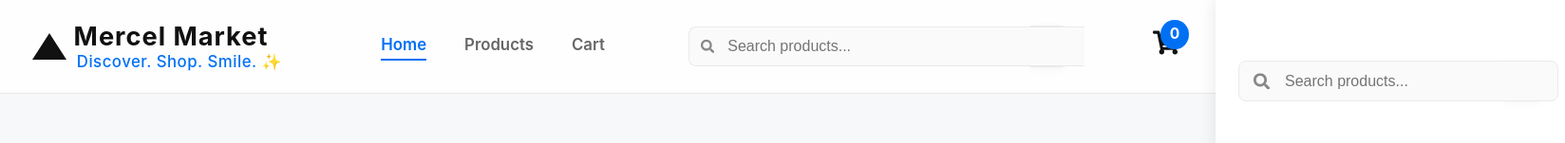
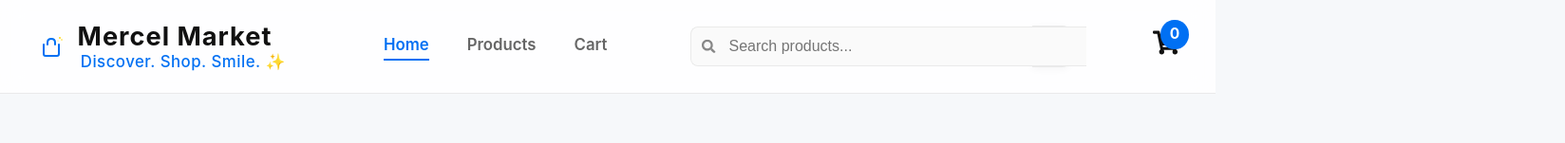
Before and after one commit to bugracinbat/amazon-clone, a React (Vite) app: page / in a window 1280 px wide. Shown: the top 151 px of the page at 95% size, 1648 px wide, since content can reach past the window. Built offline with nearby package versions, Linux system fonts and the light colour scheme.

Commit message:
Add Mercel icon and update favicon in index.html; enhance header with MercelIcon component

```diff
--- a/index.html
+++ b/index.html
@@ -2,9 +2,10 @@
 <html lang="en">
   <head>
     <meta charset="UTF-8" />
-    <link rel="icon" type="image/x-icon" href="/favicon.ico" />
+    <link rel="icon" type="image/svg+xml" href="/mercel-icon.svg" />
+    <link rel="alternate icon" href="/favicon.ico" />
     <meta name="viewport" content="width=device-width, initial-scale=1.0" />
-    <title>Mercel – The Modern Marketplace</title>
+    <title>Mercel Market – Discover. Shop. Smile. ✨</title>
   </head>
   <body>
     <div id="root"></div>
--- a/src/components/Header.jsx
+++ b/src/components/Header.jsx
@@ -12,6 +12,7 @@ import { useSearch } from "./SearchContext";
 import { Link, useLocation } from "react-router-dom";
 import { useEffect, useState, useRef } from "react";
 import CartPopup from "./CartPopup";
+import MercelIcon from "./MercelIcon";
 
 const HeaderContainer = styled.header`
   display: flex;
@@ -37,24 +38,6 @@ const LogoWrap = styled(Link)`
   align-items: center;
   gap: 0.7rem;
   text-decoration: none;
-`;
-
-const Triangle = styled.div`
-  width: 28px;
-  height: 28px;
-  background: none;
-  display: flex;
-  align-items: center;
-  justify-content: center;
-  &::before {
-    content: "";
-    display: block;
-    width: 0;
-    height: 0;
-    border-left: 18px solid transparent;
-    border-right: 18px solid transparent;
-    border-bottom: 28px solid #111;
-  }
 `;
 
 const LogoText = styled.span`
@@ -390,6 +373,9 @@ const MobileMenu = styled.div`
   padding: 2.5rem 1.5rem 1.5rem 1.5rem;
   transform: translateX(${({ open }) => (open ? "0" : "100%")});
   transition: transform 0.3s cubic-bezier(0.4, 0, 0.2, 1);
+  @media (min-width: 769px) {
+    display: none;
+  }
 `;
 
 const MobileNav = styled.nav`
@@ -532,7 +518,7 @@ function Header() {
   return (
     <HeaderContainer $scrolled={scrolled}>
       <LogoWrap to="/">
-        <Triangle />
+        <MercelIcon />
         <div
           style={{
             display: "flex",
--- /dev/null
+++ b/src/components/MercelIcon.jsx
@@ -0,0 +1,47 @@
+import styled from "styled-components";
+
+const IconWrapper = styled.div`
+  width: 32px;
+  height: 32px;
+  display: flex;
+  align-items: center;
+  justify-content: center;
+`;
+
+const StyledSvg = styled.svg`
+  width: 100%;
+  height: 100%;
+`;
+
+function MercelIcon() {
+  return (
+    <IconWrapper>
+      <StyledSvg viewBox="0 0 32 32" xmlns="http://www.w3.org/2000/svg">
+        {/* Shopping bag */}
+        <path
+          d="M8 14 L8 24 Q8 26 10 26 L22 26 Q24 26 24 24 L24 14"
+          fill="none"
+          stroke="#0070f3"
+          strokeWidth="2"
+          strokeLinecap="round"
+        />
+
+        {/* Bag handle */}
+        <path
+          d="M12 14 L12 12 Q12 8 16 8 Q20 8 20 12 L20 14"
+          fill="none"
+          stroke="#0070f3"
+          strokeWidth="2"
+          strokeLinecap="round"
+        />
+
+        {/* Sparkle */}
+        <circle cx="25" cy="7" r="1" fill="#ffd814"/>
+        <circle cx="27" cy="9" r="0.8" fill="#ffd814"/>
+        <circle cx="23" cy="10" r="0.6" fill="#ffd814"/>
+      </StyledSvg>
+    </IconWrapper>
+  );
+}
+
+export default MercelIcon;
```
Also changed, not shown: public/mercel-icon.svg (added).
